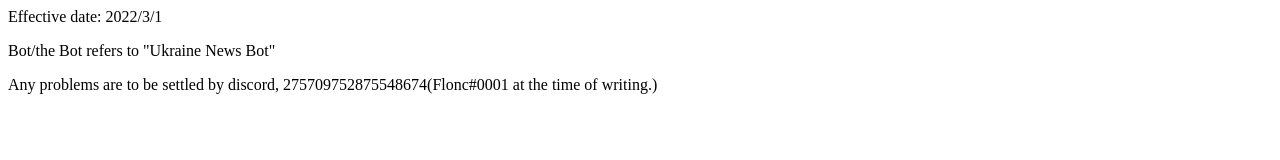
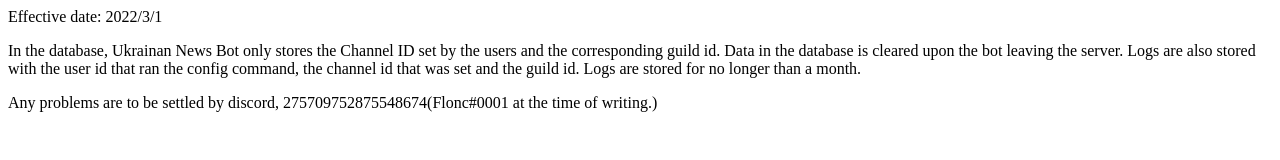
Before and after one commit to DevFlock/ukraine-news-bot-legal, a plain HTML site: page index.html in a window 1280 px wide. Drawn offline with Linux system fonts and the light colour scheme.

Commit message:
Update index.html

```diff
--- a/index.html
+++ b/index.html
@@ -6,7 +6,7 @@
   <body>
     <p>Effective date: 2022/3/1</p>
 
-    <p>Bot/the Bot refers to "Ukraine News Bot"</p>
+    <p>In the database, Ukrainan News Bot only stores the Channel ID set by the users and the corresponding guild id. Data in the database is cleared upon the bot leaving the server. Logs are also stored with the user id that ran the config command, the channel id that was set and the guild id. Logs are stored for no longer than a month.</p>
 
     <p>Any problems are to be settled by discord, 275709752875548674(Flonc#0001 at the time of writing.)</p>
   </body>
```
